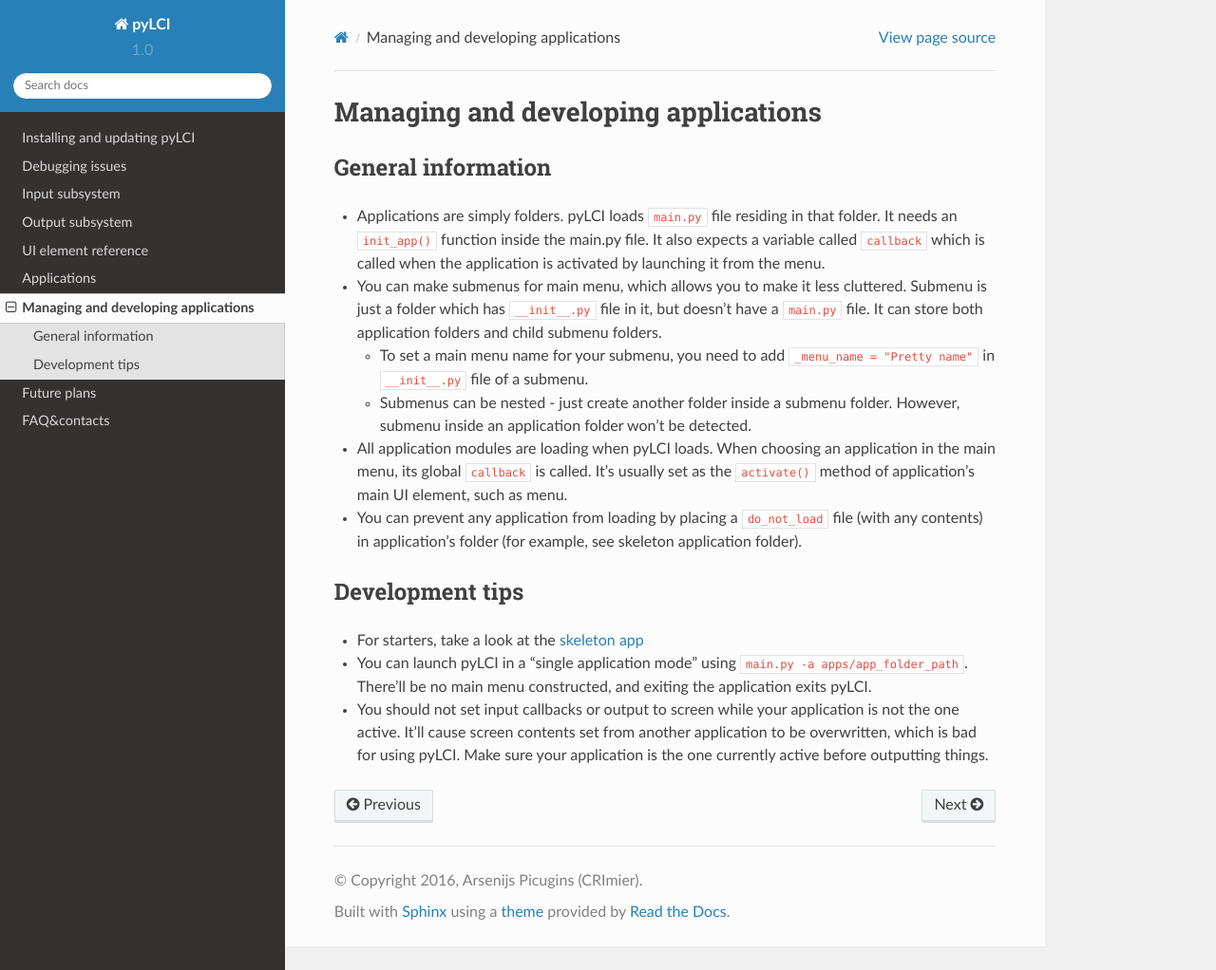
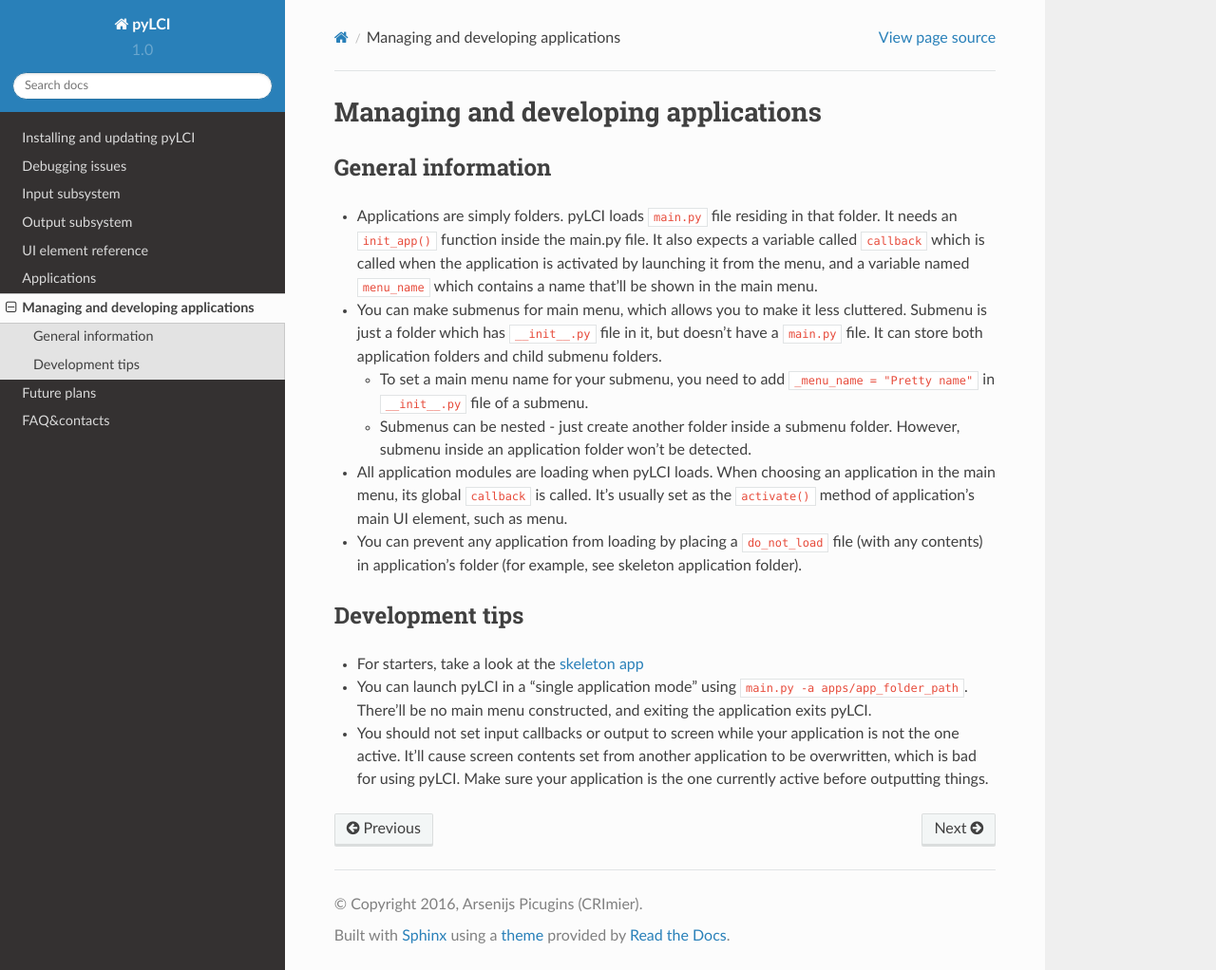
Before and after one commit to CRImier/pyLCI, a Sphinx documentation site: the page built from docs/app_mgmt.rst, in a window 1280 px wide and 1022 px high. Shown: the whole window at 95% size. Built offline with Sphinx 7.4.7 and the Read the Docs theme 2.0.0, drawn with Linux system fonts in a browser that asks for light colours.

Commit message:
Omitted a small detail about app "menu_name" variable

```diff
--- a/docs/app_mgmt.rst
+++ b/docs/app_mgmt.rst
@@ -7,7 +7,7 @@ Managing and developing applications
 General information
 ===================
 
-* Applications are simply folders. pyLCI loads ``main.py`` file residing in that folder. It needs an ``init_app()`` function inside the main.py file. It also expects a variable called ``callback`` which is called when the application is activated by launching it from the menu.
+* Applications are simply folders. pyLCI loads ``main.py`` file residing in that folder. It needs an ``init_app()`` function inside the main.py file. It also expects a variable called ``callback`` which is called when the application is activated by launching it from the menu, and a variable named ``menu_name`` which contains a name that'll be shown in the main menu.
 * You can make submenus for main menu, which allows you to make it less cluttered. Submenu is just a folder which has ``__init__.py`` file in it, but doesn't have a ``main.py`` file. It can store both application folders and child submenu folders.
 
   * To set a main menu name for your submenu, you need to add ``_menu_name = "Pretty name"`` in ``__init__.py`` file of a submenu.
```
